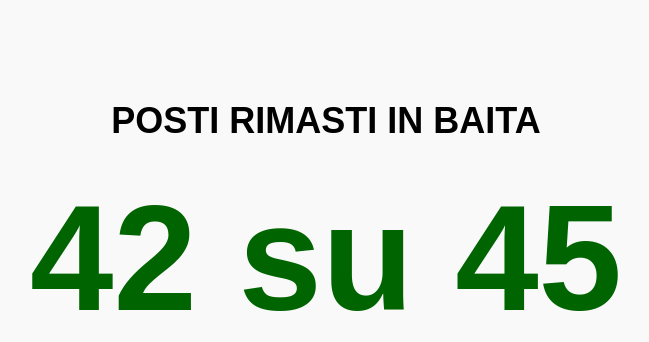
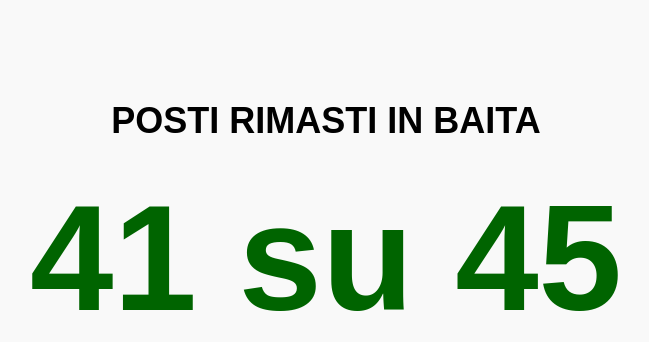
Before and after one commit to zambox-97/capodanno-in-baita.it, a plain HTML site: page index.html in a window 1280 px wide. Shown: the top 342 px of the page, without its empty margins (314-963 px from the left). Drawn offline with Linux system fonts and the light colour scheme.

Commit message:
index.html

```diff
--- a/index.html
+++ b/index.html
@@ -16,7 +16,7 @@
 </head>
 <body>
   <h1>POSTI RIMASTI IN BAITA</h1>
-  <div class="counter">42 su 45</div> <!-- 🔴 qui cambi il numero -->
+  <div class="counter">41 su 45</div> <!-- 🔴 qui cambi il numero -->
     <!-- 🎞️ Qui la tua GIF -->
   <div class="gif">
     <img src="https://media4.giphy.com/media/v1.Y2lkPTc5MGI3NjExeTlpMTFjNGt1a2c2MG54dWZ6ZjBlM2kwbGltOXN2ZDYxYjNzN2QwbyZlcD12MV9pbnRlcm5hbF9naWZfYnlfaWQmY3Q9Zw/l3q2IYN87QjIg51kc/giphy.gif" alt="gif animata" width="100">
```
